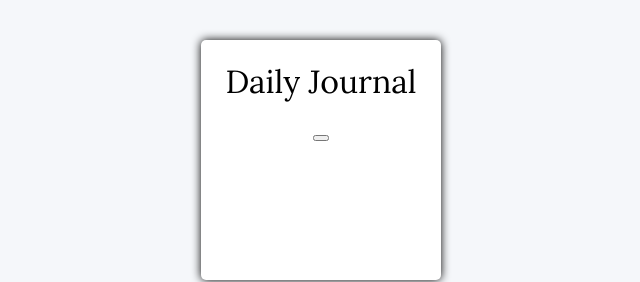
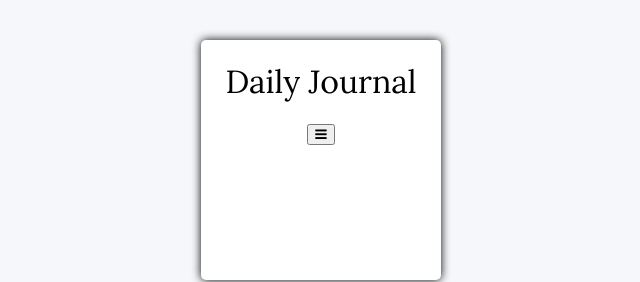
Before and after one commit to hddv/creativeSpace, a plain HTML site: page index.html in a window 1280 px wide. Shown: the top 282 px of the page, 319-959 px from the left. Drawn offline with Linux system fonts and the light colour scheme.

Commit message:
add icon font awesome

```diff
--- a/index.html
+++ b/index.html
@@ -6,6 +6,7 @@
   <meta name="viewport" content="width=device-width, initial-scale=1.0">
   <title>Creative Space</title>
   <link href="https://fonts.googleapis.com/css2?family=Lora:wght@400;500;700&display=swap" rel="stylesheet">
+  <link rel="stylesheet" href="https://cdnjs.cloudflare.com/ajax/libs/font-awesome/4.7.0/css/font-awesome.min.css">
   <link rel="stylesheet" href="styles.css">
 </head>
 
@@ -20,8 +21,8 @@
         </h1>
 
 
-        <button>
-
+        <button class="btn">
+          <i class="fa fa-bars"></i>
         </button>
 
       </div>
```
